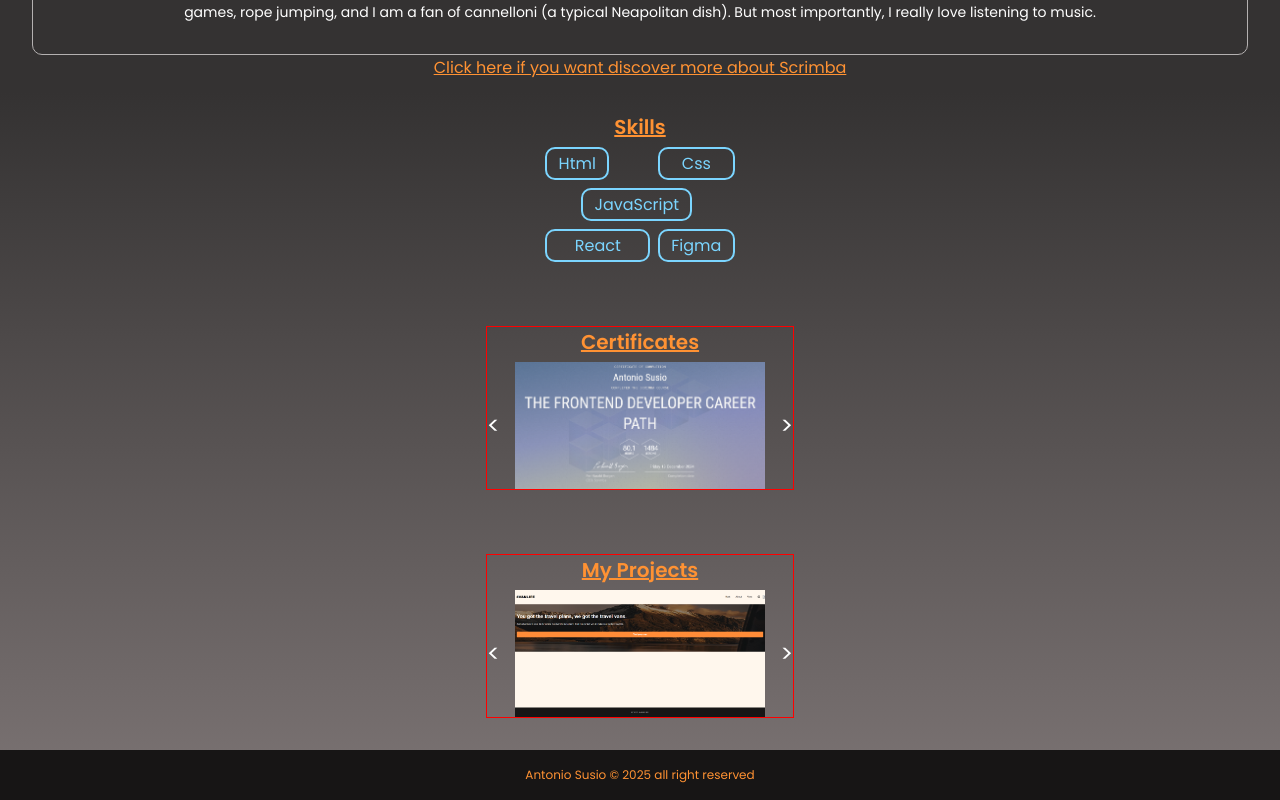
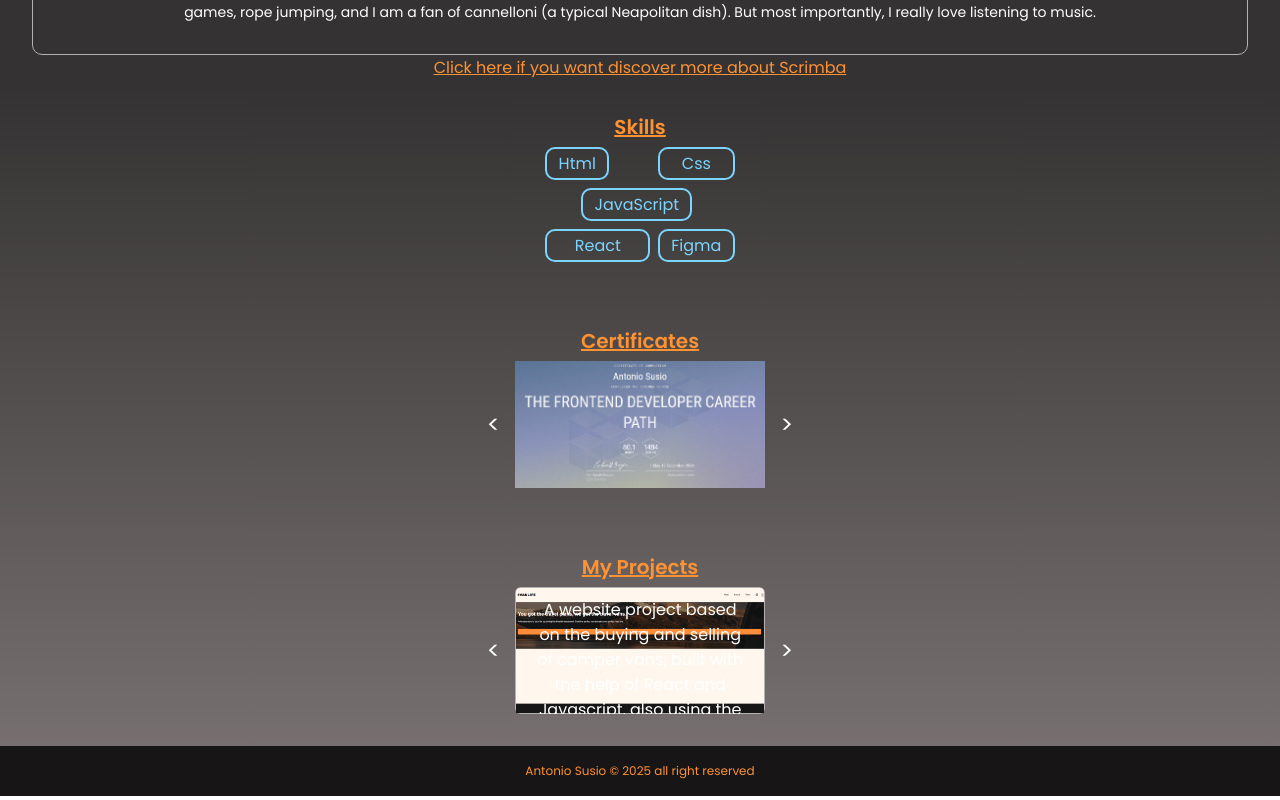
Before and after one commit to AntonioSusio/personal-portfolio, a React (Vite) app: page / in a window 1280 px wide. Shown: the part 675-1475 px from the top of the page. Built offline with nearby package versions, Linux system fonts and the light colour scheme.

Commit message:
Endend carousels style and projects cards

```diff
--- a/components/Sections/Projects.jsx
+++ b/components/Sections/Projects.jsx
@@ -40,9 +40,11 @@ export default function Projects() {
                     />
                 </div>
                 <div className="project-description">
-                    <p>{project.description}</p>
+                    <p className="project-description-text">{project.description}</p>
+                    <a className="project-link" href={project.url} target="_blank">
+                        <p className="project-link-text">Click here to visit project page</p>
+                    </a>
                 </div>
-                <a href={project.url} target="_blank">click here to visit the project page</a>
             </div>
 
     ))
--- a/projectsData.js
+++ b/projectsData.js
@@ -2,7 +2,10 @@ export default [
     {
         id: "1",
         projectName: "Vanlife app",
-        description: "Vanlife app",
+        description: "A website project based on the buying and selling "+
+        "of camper vans, built with the help of React and Javascript, also using "+
+        "the React Routing method to navigate between pages and Auth Required for the login "+
+        "necessary to access sections reserved only for logged-in users",
         imagePath: "./src/assets/images/VanLifeApp.png",
         alternativeText: "image representing Vanlife project home screen",
         url: "https://van-life-antonio.netlify.app",
@@ -12,7 +15,8 @@ export default [
     {
         id: "2",
         projectName: "Quizzical App",
-        description: "Quizzical App",
+        description: "A simple quiz app project built using React and JavaScript, "+
+        "where you have to answer 5 general knowledge questions.",
         imagePath: "./src/assets/images/QuizzicalApp.png",
         alternativeText: "image representing Quizzical project home screen",
         url: "https://quizzical-app-antonio.netlify.app",
@@ -22,7 +26,8 @@ export default [
     {
         id: "3",
         projectName: "Movie Watchlist App",
-        description: "Movie Watchlist App",
+        description: "A Watchlist application project where you can create " +
+        "your own list of movies or TV shows to watch, built using only JavaScript.",
         imagePath: "./src/assets/images/MovieWatchlistApp.png",
         alternativeText: "image representing Movie watchlist project home screen",
         url: "https://movie-watchlist-antonio.netlify.app",
@@ -32,7 +37,9 @@ export default [
     {
         id: "4",
         projectName: "Assembly Endgame",
-        description: "Assembly Endgame",
+        description: "A project similar to the Hangman game, built using React and Javascript, where you have 8 lives, " +
+        "with one difference: your lives will be programming technologies, so try not to " +
+        "lose your favorite technology and avoid letting assembly dominate the programming world. 😆",
         imagePath: "./src/assets/images/AssemblyEndgameApp.png",
         alternativeText: "image representing  Assembly Endgame project home screen",
         url: "https://assembly-endgame-antonio.netlify.app",
@@ -42,7 +49,8 @@ export default [
     {
         id: "5",
         projectName: "Tenzies Game",
-        description: "Tenzies Game",
+        description: "A project built with React and JavaScript that represents "+
+        "a game where you have to win by finding the same number on all the dice. Will you be lucky quickly?",
         imagePath: "./src/assets/images/TenziesGameApp.png",
         alternativeText: "image representing Tenzies game project home screen",
         url: "https://tenzies-game-antonio.netlify.app",
@@ -52,7 +60,8 @@ export default [
     {
         id: "6",
         projectName: "Meme Generator",
-        description: "Meme Generator",
+        description: "A simple project built with React that generates random memes and allows " +
+        "you to write what you'd like to be shown on the image. Let your creativity flow! 😆",
         imagePath: "./src/assets/images/MemeGeneratorApp.png",
         alternativeText: "image representing Meme generator project home screen",
         url: "https://meme-generator-antonio.netlify.app",
@@ -62,7 +71,8 @@ export default [
     {
         id: "7",
         projectName: "TravelJournal",
-        description: "TravelJournal",
+        description: "A simple static project built with React depicting " +
+        "my travel journal with all the destinations I would like to visit.",
         imagePath: "./src/assets/images/TravelJournalApp.png",
         alternativeText: "image representing Travel journal project home screen",
         url: "https://meme-generator-antonio.netlify.app",
--- a/src/index.css
+++ b/src/index.css
@@ -194,17 +194,24 @@ header .switch-language-button {
   line-height: 2;
 }
 
-.scrimba-link {
+.scrimba-link,
+.project-link {
   text-align: center;
   color: #FF9233;
   transition: .3s;
 }
 
-.scrimba-link-text {
+.scrimba-link-text,
+.project-link-text {
   margin: 0;
 }
 
 .scrimba-link:hover {
+  text-shadow: 1px 1px 5px #FF9233;
+  transform: scale(1.07);
+}
+
+.project-link:hover {
   text-shadow: 1px 1px 5px #FF9233;
   transform: scale(1.07);
 }
@@ -264,7 +271,6 @@ header .switch-language-button {
 
 .certificates-section,
 .projects-section {
-  border: 1px solid red;
   display: flex;
   flex-direction: column;
   justify-content: center;
@@ -295,12 +301,12 @@ header .switch-language-button {
   height: 127px;
   overflow: hidden;
   transition: .3s ease-in-out;
-  cursor: pointer;
 }
 
 .certificates-section .carousel:hover {
   filter: drop-shadow(1px 1px 5px #ffffff);
-  transform: scale(1.07);
+  transform: scale(0.95);
+  cursor: pointer;
 }
 
 .certificate-img {
@@ -347,16 +353,22 @@ header .switch-language-button {
 }
 
 .project-card {
+  border: 1px solid #b4b1b1;
+  display: flex;
+  flex-direction: column;
+  align-items: center;
   width: 100%;
   height: 100%;
   flex-shrink: 0;
   flex-grow: 0;
+  border-radius: 6px;
   transition: translate 300ms ease-in-out;
 }
 
 .project-img-container {
   width: 100%;
   height: 100%;
+  cursor: pointer;
   transition: .3s ease-in-out;
 }
 
@@ -369,6 +381,30 @@ header .switch-language-button {
   object-fit: cover;
   width: 100%;
   height: 100%;
+  border-top-left-radius: 4px;
+  border-top-right-radius: 4px;
+}
+
+.project-description {
+  display: flex;
+  flex-direction: column;
+  justify-content: center;
+  align-items: center;
+  text-align: center;
+  height: 100%;
+  padding: 1em;
+}
+
+.project-description-text {
+  color: #ffffff;
+}
+
+.project-description p {
+  margin: 0;
+}
+
+.project-link {
+  margin-top: 2em;
 }
 
 @media (min-width: 1350px) {
@@ -408,9 +444,8 @@ header .switch-language-button {
   }
 
   .projects-section .carousel {
-    border: 1px solid green;
     width: 600px;
-    height: 500px;
+    height: 550px;
   }
 
   .project-card {
@@ -422,4 +457,8 @@ header .switch-language-button {
     height: auto;
   }
 
+  .projects-section .carousel-container {
+    gap: 70px;
+  }
+
 }
```
